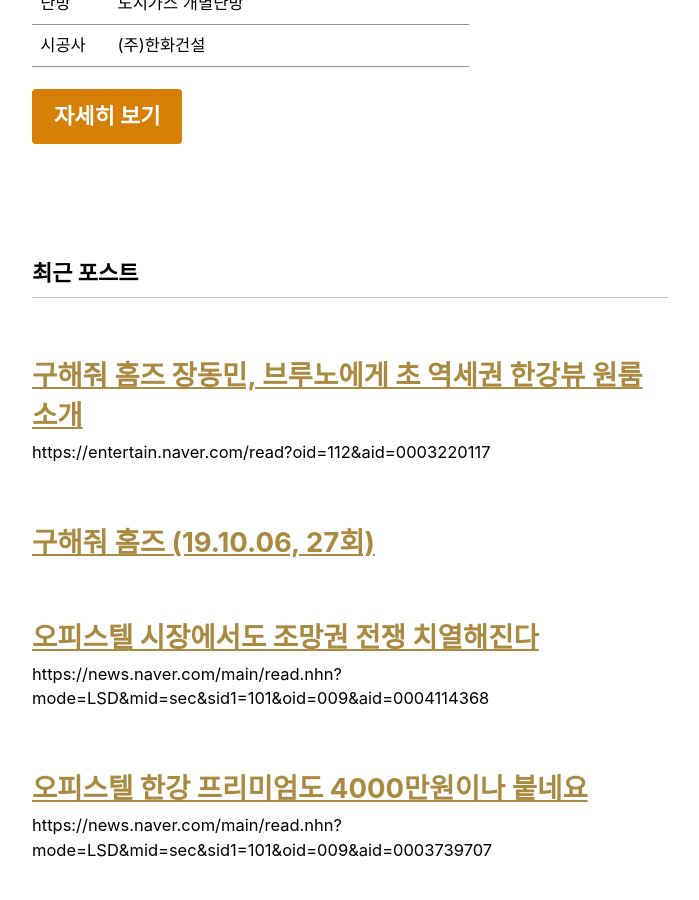
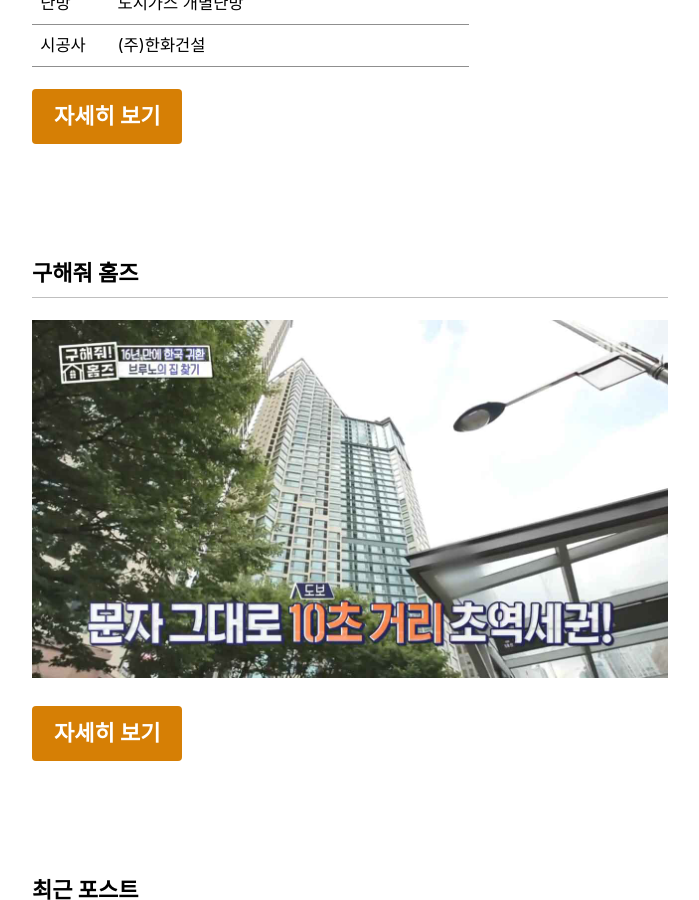
Before and after one commit to mapoobelisk/mapoobelisk.github.io, a Jekyll site: the page built from index.html, in a window 1280 px wide and 900 px high, scrolled down 1072 px. Shown: the whole window, without its empty margins (290-989 px from the left). Built offline with Jekyll 4.4.1, drawn with Linux system fonts in a browser that asks for light colours; cached includes are drawn as plain includes; the list of posts is cut into pages by our own code.

Commit message:
Update home.html

```diff
--- a/_layouts/home.html
+++ b/_layouts/home.html
@@ -56,6 +56,16 @@ layout: archive
 
 <div style="clear:both; height:50px;"> </div>
 
+
+<h3 class="archive__subtitle">구해줘 홈즈</h3>
+
+<p><img src="/assets/images/posts/구04.jpg" alt="구해줘 홈즈" /></p>
+
+<p><a href="/tv/구해줘-홈즈/" class="btn btn--warning btn--large">자세히 보기</a></p>
+
+<div style="clear:both; height:50px;"> </div>
+
+
 <h3 class="archive__subtitle">{{ site.data.ui-text[site.locale].recent_posts | default: "Recent Posts" }}</h3>
 
 {% if paginator %}
```
